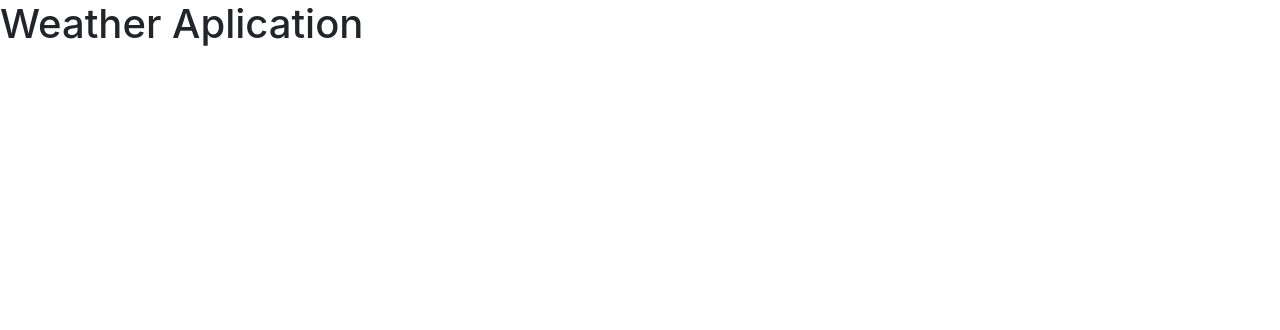
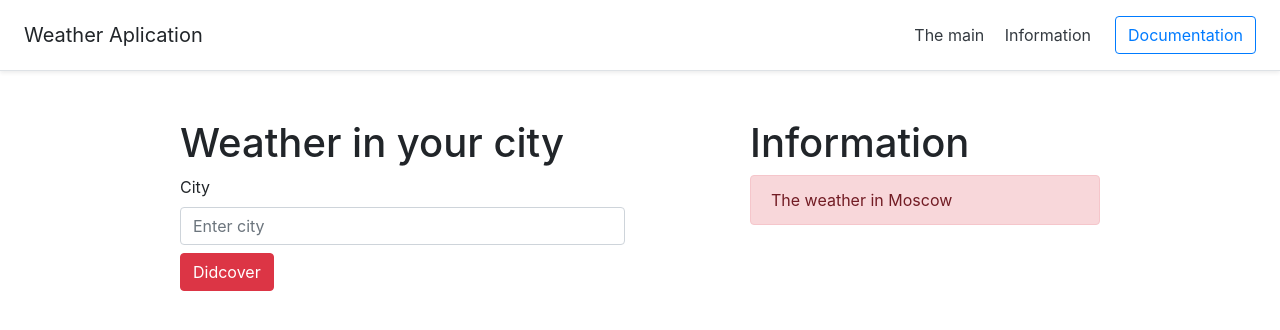
Before and after one commit to test8140/Django-Weather-App, a Django app: page / in a window 1280 px wide. Shown: the top 330 px of the page. Run offline with Django 3.2, Linux system fonts and the light colour scheme; some libraries are stand-ins or nearby versions.

Commit message:
Filling the page with bootstrap styles, editing, Connecting a key from the site, connecting requests.

```diff
--- a/weather/templates/weather/index.html
+++ b/weather/templates/weather/index.html
@@ -8,6 +8,32 @@
     <link rel="stylesheet" href="https://stackpath.bootstrapcdn.com/bootstrap/4.4.1/css/bootstrap.min.css">
 </head>
 <body>
-    <h1>Weather Aplication</h1>
+    <div class="d-flex flex-column flex-md-row align-items-center p-3 px-md-4 mb-3 bg-white border-bottom shadow-sm">
+        <h5 class="my-0 mr-md-auto font-weight-normal">Weather Aplication</h5>
+        <nav class="my-2 my-md-0 mr-md-3">
+          <a class="p-2 text-dark" href="#">The main</a>
+          <a class="p-2 text-dark" href="#">Information</a>
+        </nav>
+        <a class="btn btn-outline-primary" href="#">Documentation</a>
+      </div>
+      <div class="container mt-5">
+          <div class="row">
+              <div class="col-5 offset-1">
+                  <h1>Weather in your city</h1>
+                  <form action="">
+                      <label for="city">City</label>
+                      <input type="text" id="city" class="form-control" name="city" placeholder="Enter city">
+                      <input type="submit" name="send" value="Didcover" class="mt-2 btn btn-danger">
+                  </form>
+              </div>
+              <div class="col-4 offset-1">
+                  <h1>Information</h1>
+                  <div class="alert alert-danger">
+                      The weather in Moscow
+                  </div>
+              </div>
+          </div>
+      </div>
+
 </body>
 </html>
--- a/weather/views.py
+++ b/weather/views.py
@@ -1,4 +1,9 @@
 from django.shortcuts import render
+import requests
+
 
 def index(request):
+    appid = 'a9d0ce4653a3d5bb5a14558470bb9082'
+    url = 'https://api.openweathermap.org/data/2.5/weather?q={}&units=metric&appid=' + appid
+
     return render(request, 'weather/index.html')
```
